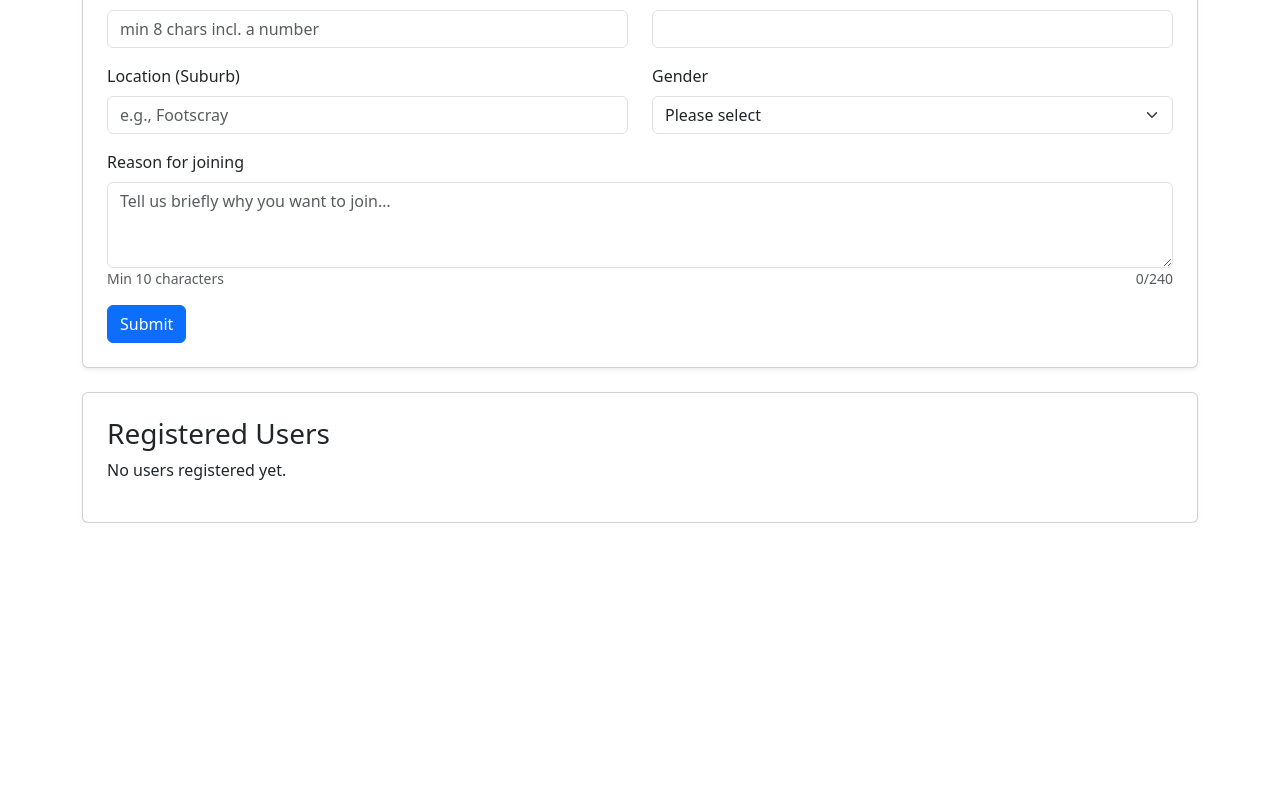
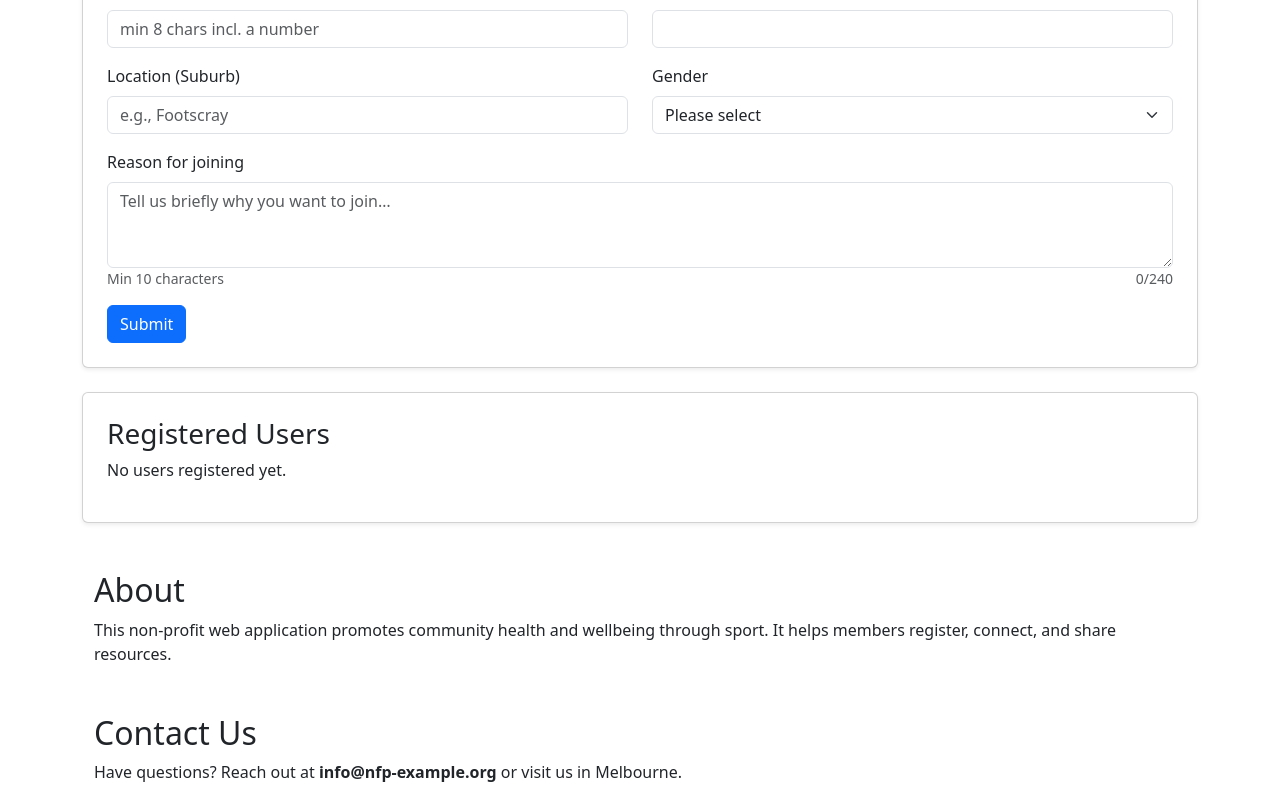
Before and after one commit to Srath0029/NFP_Sport, a Vue app in the folder FIT5032_ASSIGNMENT1/: page / in a window 1280 px wide. Shown: the part 341-1141 px from the top of the page. Before the commit the page ends 864 px from the top, so only its background shows below. Built offline with nearby package versions, Linux system fonts and the light colour scheme; the HTML template or start-up script is replaced by a standard one.

Commit message:
added about and contacts us palceholders

```diff
--- a/FIT5032_ASSIGNMENT1/src/App.vue
+++ b/FIT5032_ASSIGNMENT1/src/App.vue
@@ -4,6 +4,23 @@
     <div class="container mt-4">
       <Form @formSubmitted="addUser" />
       <Dashboard :users="users" @deleteUser="removeUser" />
+      <!-- About Section -->
+<div id="about" class="container mt-5">
+  <h2>About</h2>
+  <p>
+    This non-profit web application promotes community health and wellbeing
+    through sport. It helps members register, connect, and share resources.
+  </p>
+</div>
+
+<!-- Contact Section -->
+<div id="contact" class="container mt-5">
+  <h2>Contact Us</h2>
+  <p>
+    Have questions? Reach out at <strong>info@nfp-example.org</strong> or visit
+    us in Melbourne.
+  </p>
+</div>
     </div>
   </div>
 </template>
```
